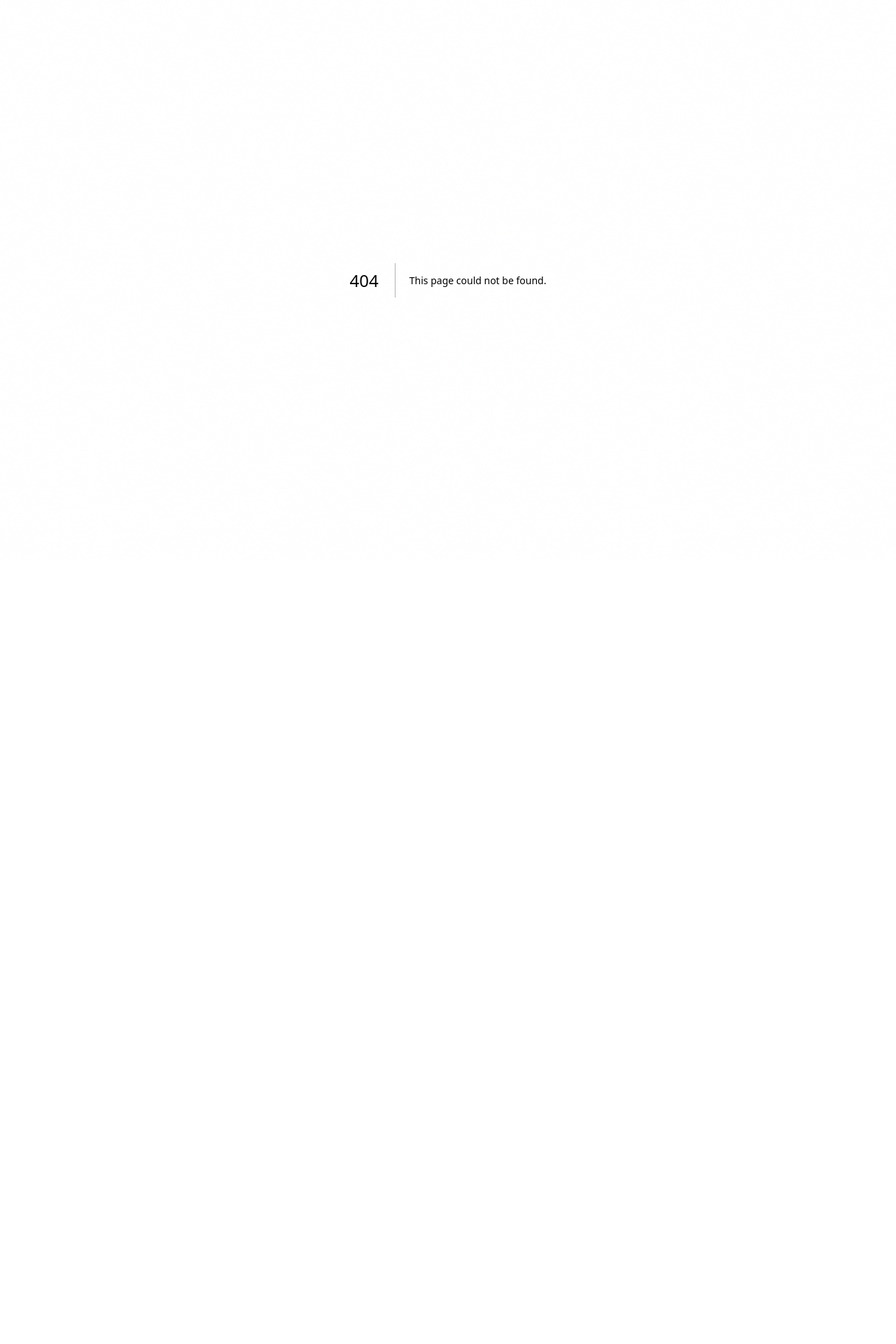
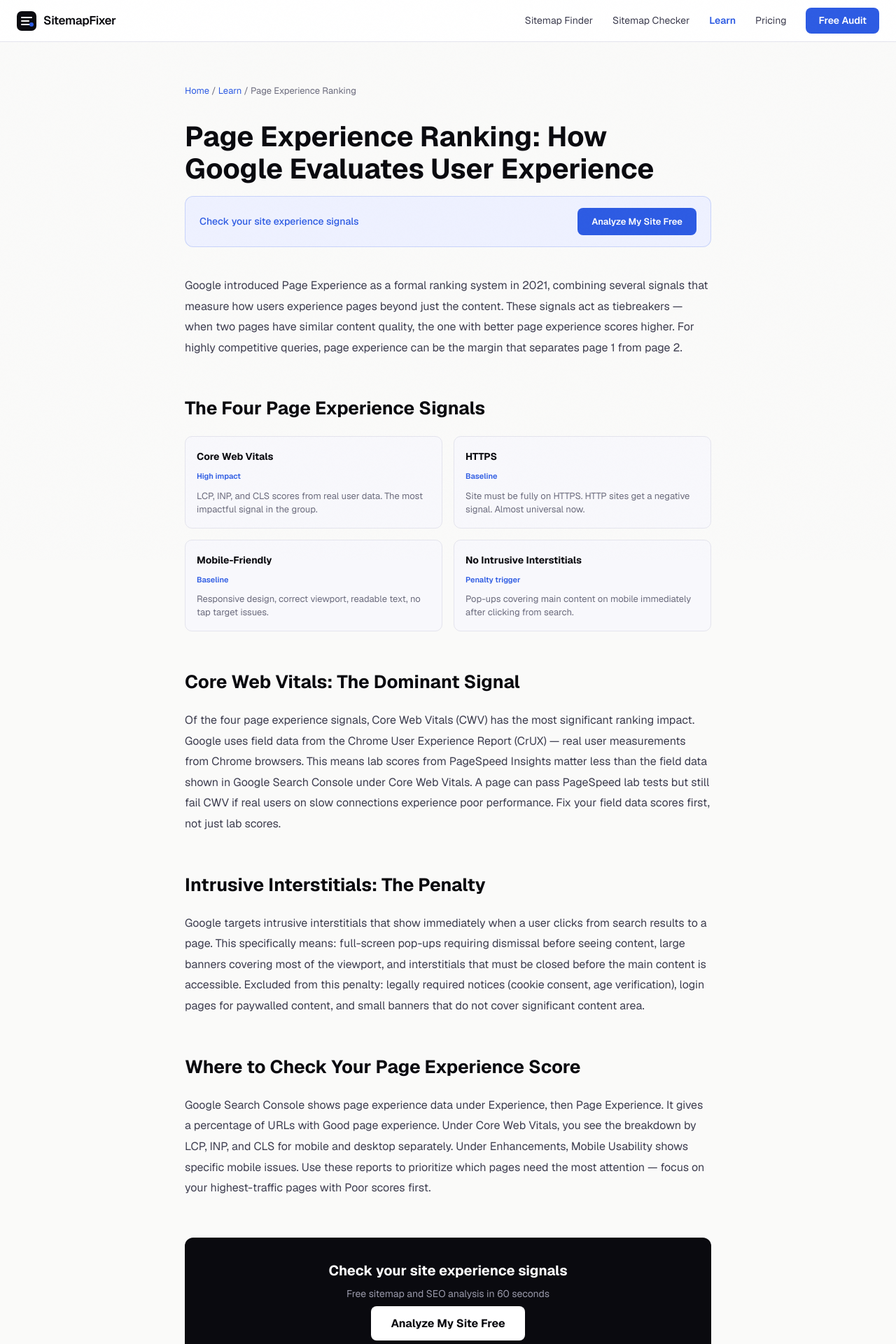
Before and after one commit to Watermelon-Coctail-Bar/sitemap-fixer, a Next.js app: page /learn/page-experience-ranking in a window 1280 px wide. Before the commit this address had no page. Shown: the top 1920 px of the page at 70% size. Before the commit the page ends 800 px from the top, so only its background shows below. Built offline with nearby package versions, Linux system fonts and the light colour scheme.

Commit message:
Create page.tsx

```diff
--- /dev/null
+++ b/src/app/learn/page-experience-ranking/page.tsx
@@ -0,0 +1,51 @@
+import type { Metadata } from 'next';
+export const metadata: Metadata = {
+  title: 'Page Experience Ranking: How Google Scores User Experience | SitemapFixer',
+  description: "Page experience is a Google ranking system combining Core Web Vitals, HTTPS, mobile-friendliness, and no intrusive interstitials. Here is what each signal means and how to improve.",
+  alternates: { canonical: 'https://sitemapfixer.com/learn/page-experience-ranking' },
+};
+export default function Page() {
+  return (
+    <div style={{ maxWidth: 800, margin: '0 auto', padding: '60px 24px' }}>
+      <nav style={{ fontSize: 13, color: '#6b6b7d', marginBottom: 32 }}>
+        <a href="/" style={{ color: '#2d5be3', textDecoration: 'none' }}>Home</a>{' / '}
+        <a href="/learn" style={{ color: '#2d5be3', textDecoration: 'none' }}>Learn</a>{' / '}
+        <span>Page Experience Ranking</span>
+      </nav>
+      <h1 style={{ fontSize: 40, fontWeight: 700, color: '#0a0a0f', marginBottom: 16, lineHeight: 1.15 }}>Page Experience Ranking: How Google Evaluates User Experience</h1>
+      <div style={{ background: '#eef1ff', border: '1px solid rgba(45,91,227,0.2)', borderRadius: 12, padding: '16px 20px', marginBottom: 40, display: 'flex', alignItems: 'center', justifyContent: 'space-between', gap: 16 }}>
+        <span style={{ fontSize: 14, color: '#2d5be3', fontWeight: 500 }}>Check your site experience signals</span>
+        <a href="/" style={{ background: '#2d5be3', color: 'white', padding: '10px 20px', borderRadius: 8, textDecoration: 'none', fontWeight: 600, fontSize: 13 }}>Analyze My Site Free</a>
+      </div>
+      <div style={{ fontSize: 16, color: '#3d3d4f', lineHeight: 1.85 }}>
+        <p style={{ marginBottom: 24 }}>Google introduced Page Experience as a formal ranking system in 2021, combining several signals that measure how users experience pages beyond just the content. These signals act as tiebreakers — when two pages have similar content quality, the one with better page experience scores higher. For highly competitive queries, page experience can be the margin that separates page 1 from page 2.</p>
+        <h2 style={{ fontSize: 26, fontWeight: 700, color: '#0a0a0f', marginTop: 48, marginBottom: 16 }}>The Four Page Experience Signals</h2>
+        <div style={{ display: 'grid', gridTemplateColumns: '1fr 1fr', gap: 16, marginBottom: 32 }}>
+          {[
+            { title: 'Core Web Vitals', status: 'High impact', desc: 'LCP, INP, and CLS scores from real user data. The most impactful signal in the group.' },
+            { title: 'HTTPS', status: 'Baseline', desc: 'Site must be fully on HTTPS. HTTP sites get a negative signal. Almost universal now.' },
+            { title: 'Mobile-Friendly', status: 'Baseline', desc: 'Responsive design, correct viewport, readable text, no tap target issues.' },
+            { title: 'No Intrusive Interstitials', status: 'Penalty trigger', desc: 'Pop-ups covering main content on mobile immediately after clicking from search.' },
+          ].map(({ title, status, desc }) => (
+            <div key={title} style={{ background: '#f8f8fc', borderRadius: 10, padding: '16px', border: '1px solid #e4e4ed' }}>
+              <div style={{ fontWeight: 700, fontSize: 14, color: '#0a0a0f', marginBottom: 4 }}>{title}</div>
+              <div style={{ fontSize: 11, color: '#2d5be3', fontWeight: 600, marginBottom: 8 }}>{status}</div>
+              <div style={{ fontSize: 13, color: '#6b6b7d', lineHeight: 1.5 }}>{desc}</div>
+            </div>
+          ))}
+        </div>
+        <h2 style={{ fontSize: 26, fontWeight: 700, color: '#0a0a0f', marginTop: 48, marginBottom: 16 }}>Core Web Vitals: The Dominant Signal</h2>
+        <p style={{ marginBottom: 24 }}>Of the four page experience signals, Core Web Vitals (CWV) has the most significant ranking impact. Google uses field data from the Chrome User Experience Report (CrUX) — real user measurements from Chrome browsers. This means lab scores from PageSpeed Insights matter less than the field data shown in Google Search Console under Core Web Vitals. A page can pass PageSpeed lab tests but still fail CWV if real users on slow connections experience poor performance. Fix your field data scores first, not just lab scores.</p>
+        <h2 style={{ fontSize: 26, fontWeight: 700, color: '#0a0a0f', marginTop: 48, marginBottom: 16 }}>Intrusive Interstitials: The Penalty</h2>
+        <p style={{ marginBottom: 24 }}>Google targets intrusive interstitials that show immediately when a user clicks from search results to a page. This specifically means: full-screen pop-ups requiring dismissal before seeing content, large banners covering most of the viewport, and interstitials that must be closed before the main content is accessible. Excluded from this penalty: legally required notices (cookie consent, age verification), login pages for paywalled content, and small banners that do not cover significant content area.</p>
+        <h2 style={{ fontSize: 26, fontWeight: 700, color: '#0a0a0f', marginTop: 48, marginBottom: 16 }}>Where to Check Your Page Experience Score</h2>
+        <p style={{ marginBottom: 24 }}>Google Search Console shows page experience data under Experience, then Page Experience. It gives a percentage of URLs with Good page experience. Under Core Web Vitals, you see the breakdown by LCP, INP, and CLS for mobile and desktop separately. Under Enhancements, Mobile Usability shows specific mobile issues. Use these reports to prioritize which pages need the most attention — focus on your highest-traffic pages with Poor scores first.</p>
+      </div>
+      <div style={{ background: '#0a0a0f', borderRadius: 12, padding: '32px', textAlign: 'center', marginTop: 56 }}>
+        <div style={{ fontSize: 20, fontWeight: 700, color: 'white', marginBottom: 8 }}>Check your site experience signals</div>
+        <div style={{ color: '#9999aa', marginBottom: 20, fontSize: 14 }}>Free sitemap and SEO analysis in 60 seconds</div>
+        <a href="/" style={{ background: 'white', color: '#0a0a0f', padding: '14px 28px', borderRadius: 8, textDecoration: 'none', fontWeight: 700 }}>Analyze My Site Free</a>
+      </div>
+    </div>
+  );
+}
```
